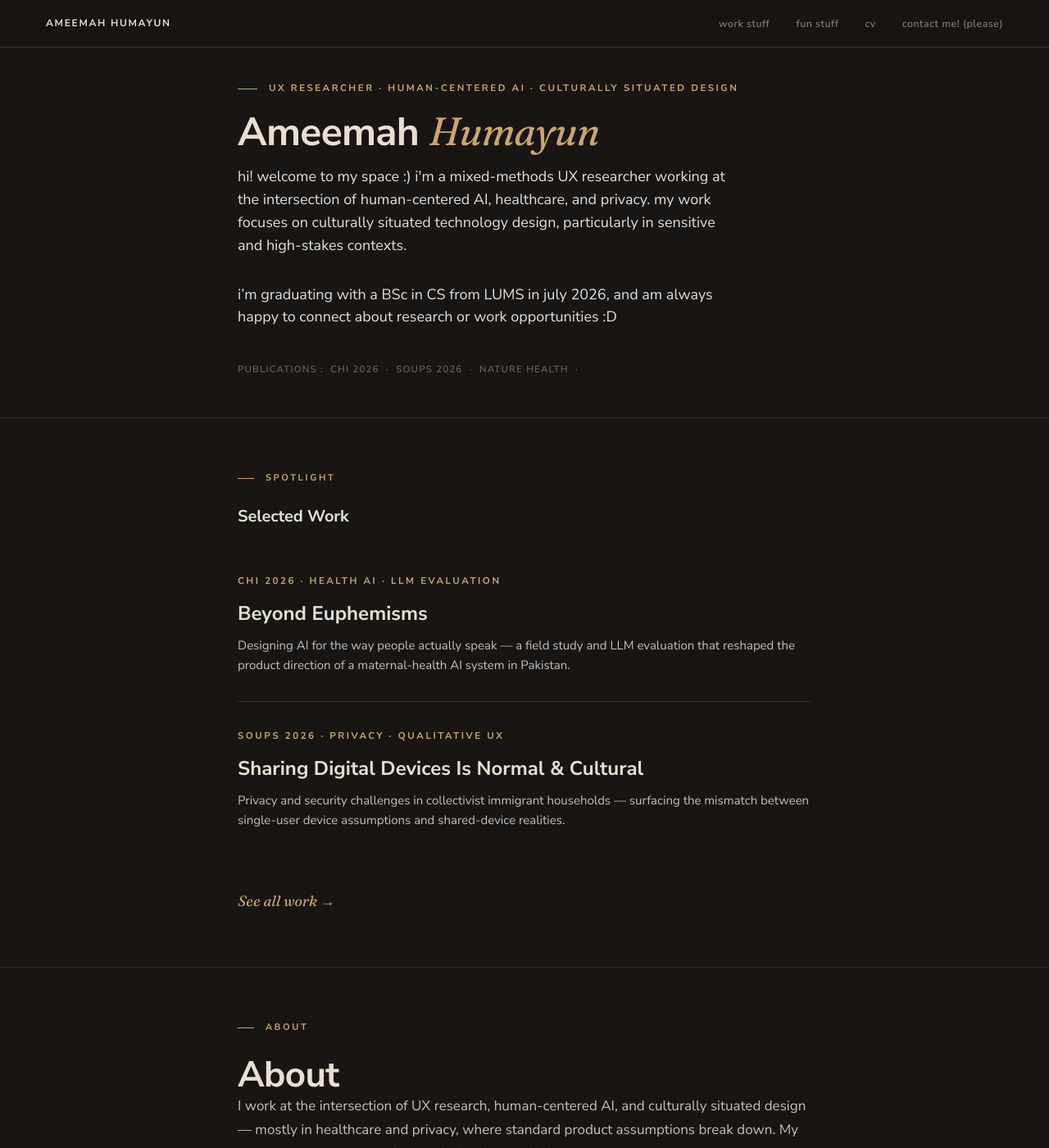
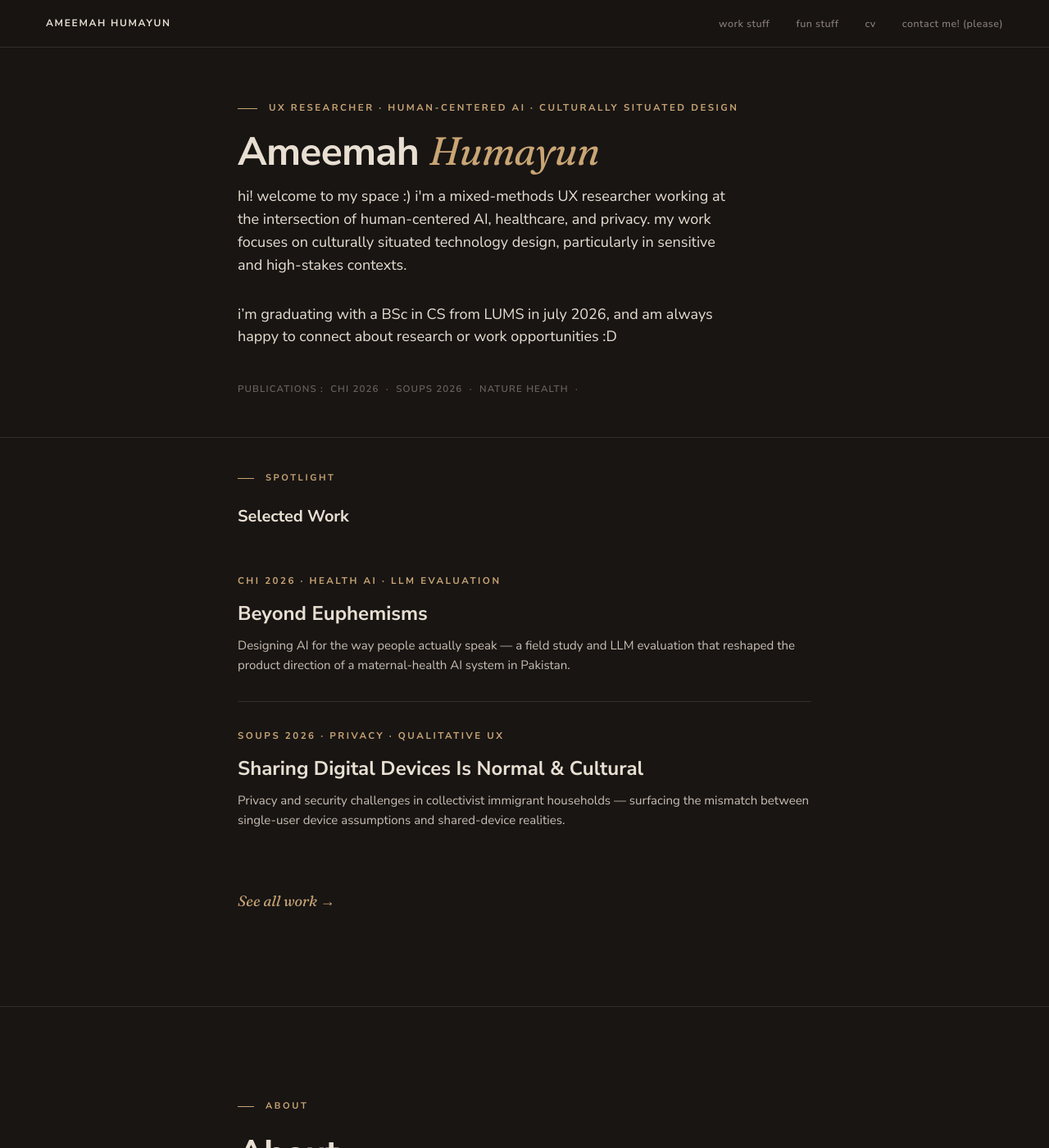
Before and after one commit to ameemahumayun/ameemahumayun.github.io, a Jekyll site: the page built from index.html, in a window 1280 px wide and 1400 px high. Shown: the whole window at 82% size. Built offline with Jekyll 4.4.1, drawn with Linux system fonts in a browser that asks for light colours.

Commit message:
Update layout.css

```diff
--- a/assets/css/layout.css
+++ b/assets/css/layout.css
@@ -79,16 +79,22 @@
 
 /* ----- SECTIONS ---------------------------------------------------------- */
 .section {
-  padding: var(--space-7) 0;
+  padding: var(--space-9) 0;
   scroll-margin-top: 80px;
   border-bottom: var(--hairline);
+}
+/* Tighten the gap directly under the hero / page-head (their bottom padding
+   already provides space; the section's full top padding stacks on top). */
+.hero + .section,
+.page-head + .section {
+  padding-top: var(--space-5);
 }
 .section:last-of-type { border-bottom: none; }
 
 
 /* ----- HERO -------------------------------------------------------------- */
 .hero {
-  padding: 2.5rem 0 3rem;
+  padding: var(--space-7) 0 var(--space-6);
   border-bottom: var(--hairline);
 }
 .hero__inner {
```
